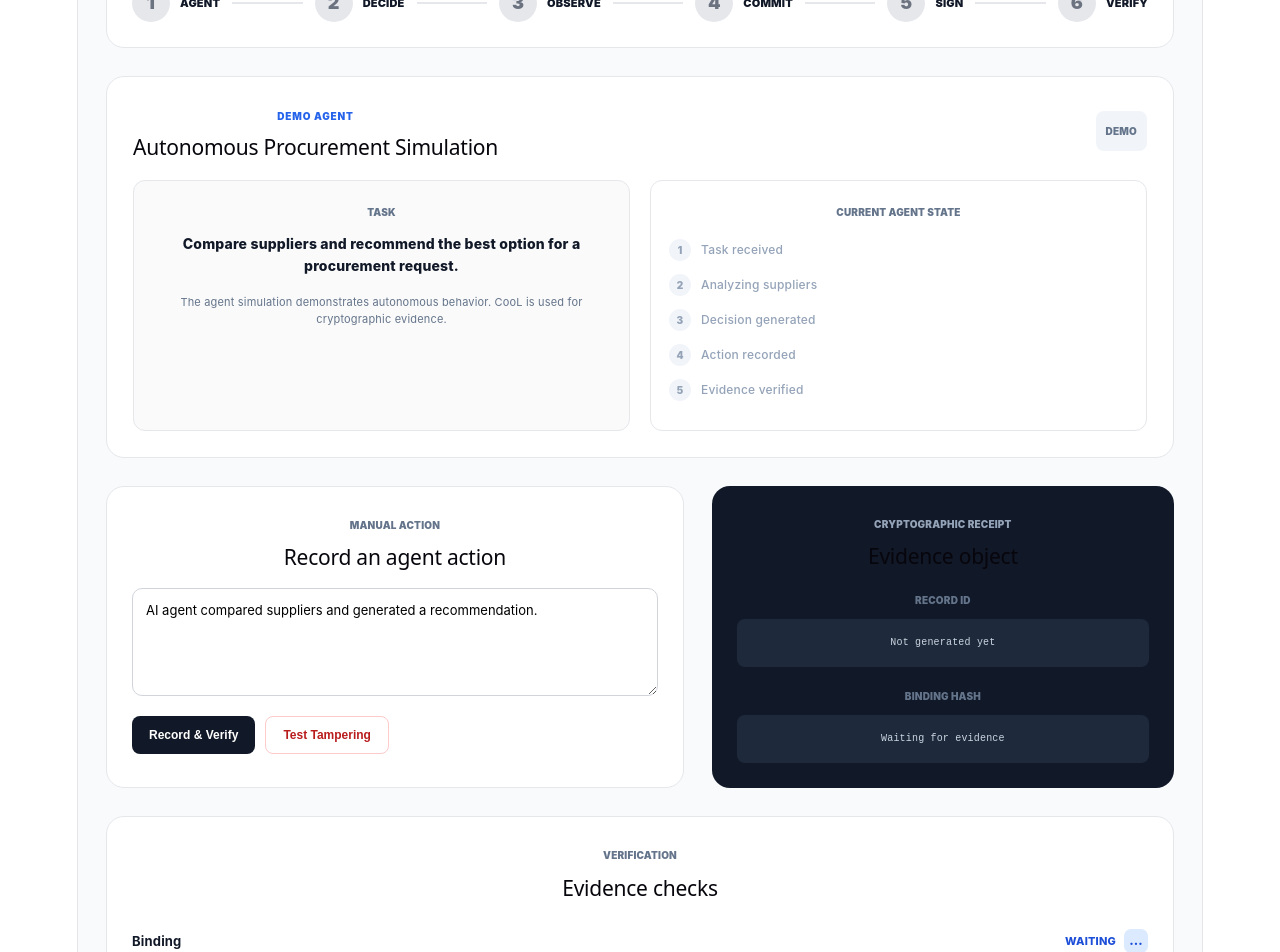
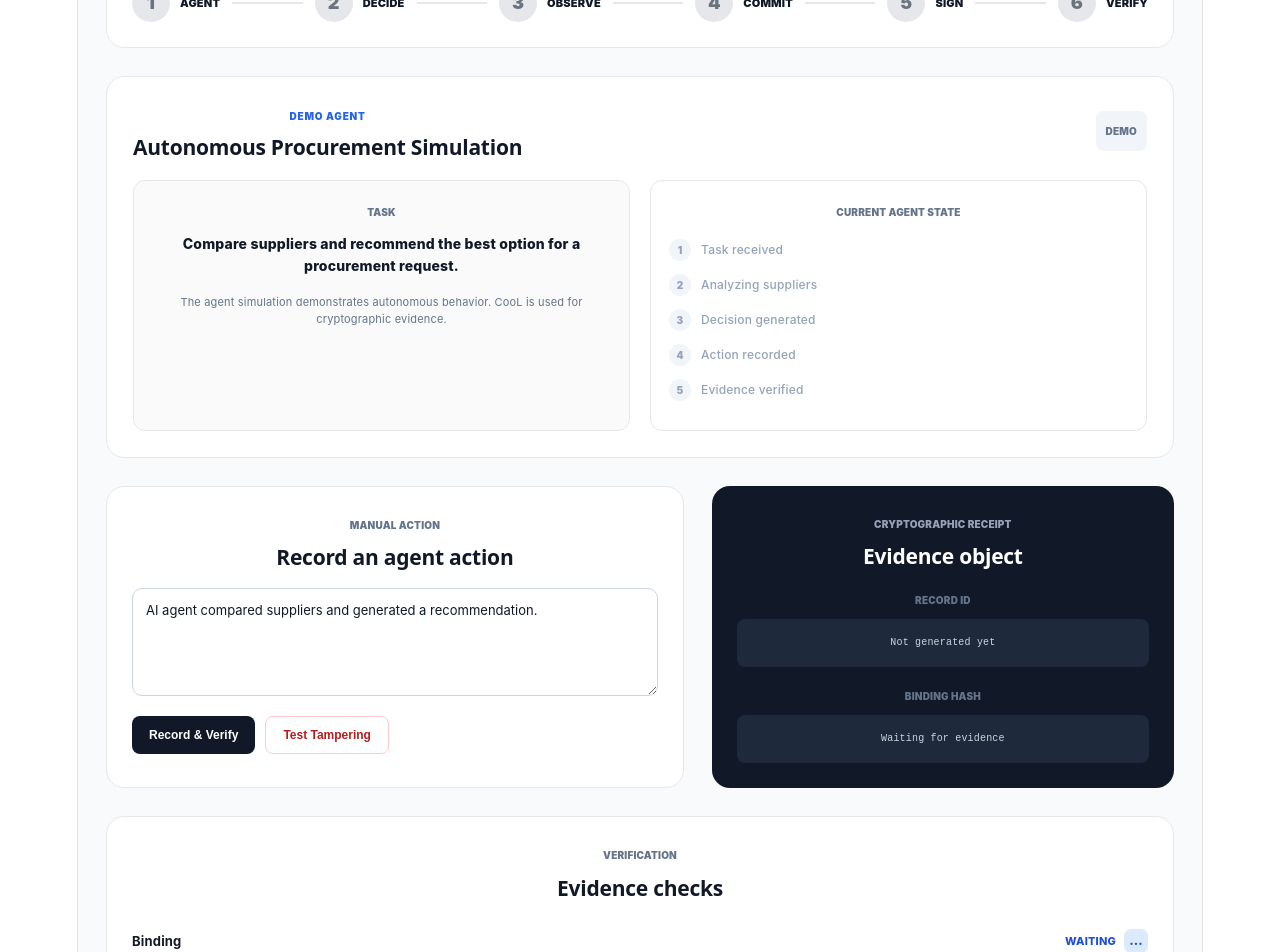
Before and after one commit to SaravanRaja08/agentproof, a React (Vite) app: page / in a window 1280 px wide. Shown: the part 540-1492 px from the top of the page. Built offline with nearby package versions, Linux system fonts and the light colour scheme.

Commit message:
Fix production API URL

```diff
--- a/src/App.jsx
+++ b/src/App.jsx
@@ -1,6 +1,6 @@
 import { useState } from "react";
 
-const API = "http://localhost:4000";
+const API = "";
 
 function PipelineStep({ number, title, active, done }) {
   return (
@@ -30,6 +30,7 @@ function PipelineStep({ number, title, active, done }) {
             fontSize: 11,
             fontWeight: 900,
             color: "#111827",
+            opacity: 1,
           }}
         >
           {title}
@@ -96,6 +97,8 @@ function Check({ label, value, state }) {
         style={{
           fontSize: 13,
           fontWeight: 700,
+          color: "#111827",
+          opacity: 1,
         }}
       >
         {label}
@@ -466,6 +469,8 @@ export default function App() {
               style={{
                 fontSize: 16,
                 fontWeight: 900,
+                color: "#111827",
+                opacity: 1,
               }}
             >
               AgentProof
@@ -489,6 +494,8 @@ export default function App() {
             gap: 8,
             fontSize: 12,
             fontWeight: 700,
+            color: "#111827",
+            opacity: 1,
           }}
         >
           <span
@@ -504,7 +511,7 @@ export default function App() {
         </div>
       </header>
 
-      {/* CONTENT */}
+      {/* MAIN */}
 
       <main
         style={{
@@ -538,8 +545,6 @@ export default function App() {
             >
               AI AGENT EVIDENCE LAYER
             </div>
-
-            {/* FIXED HERO TITLE */}
 
             <h1
               style={{
@@ -601,7 +606,7 @@ export default function App() {
             </button>
           </div>
 
-          {/* STATUS CARD */}
+          {/* STATUS */}
 
           <div
             style={{
@@ -809,6 +814,9 @@ export default function App() {
                 style={{
                   fontSize: 21,
                   margin: "6px 0 0",
+                  color: "#111827",
+                  fontWeight: 900,
+                  opacity: 1,
                 }}
               >
                 Autonomous Procurement Simulation
@@ -860,6 +868,8 @@ export default function App() {
                   fontWeight: 800,
                   lineHeight: 1.6,
                   marginTop: 8,
+                  color: "#111827",
+                  opacity: 1,
                 }}
               >
                 Compare suppliers and recommend the best
@@ -1023,6 +1033,8 @@ export default function App() {
                       fontSize: 16,
                       fontWeight: 900,
                       marginTop: 4,
+                      color: "#111827",
+                      opacity: 1,
                     }}
                   >
                     {decision.supplier}
@@ -1044,6 +1056,8 @@ export default function App() {
                       fontSize: 16,
                       fontWeight: 900,
                       marginTop: 4,
+                      color: "#111827",
+                      opacity: 1,
                     }}
                   >
                     {decision.score}
@@ -1133,10 +1147,15 @@ export default function App() {
               style={{
                 fontSize: 21,
                 margin: "7px 0 18px",
+                color: "#111827",
+                fontWeight: 900,
+                opacity: 1,
               }}
             >
               Record an agent action
             </h2>
+
+            {/* FIXED TEXTAREA */}
 
             <textarea
               value={action}
@@ -1147,12 +1166,23 @@ export default function App() {
               style={{
                 width: "100%",
                 boxSizing: "border-box",
-                border: "1px solid #d1d5db",
+                border: "1px solid #cbd5e1",
                 borderRadius: 10,
                 padding: 13,
                 fontSize: 13,
                 fontFamily: "inherit",
                 resize: "vertical",
+
+                /* IMPORTANT TEXT VISIBILITY FIX */
+                color: "#111827",
+                background: "#ffffff",
+                opacity: 1,
+
+                /* Makes the text easier to read */
+                WebkitTextFillColor: "#111827",
+                caretColor: "#111827",
+
+                outline: "none",
               }}
             />
 
@@ -1223,6 +1253,9 @@ export default function App() {
               style={{
                 fontSize: 21,
                 margin: "7px 0 18px",
+                color: "#ffffff",
+                fontWeight: 900,
+                opacity: 1,
               }}
             >
               Evidence object
@@ -1307,6 +1340,9 @@ export default function App() {
             style={{
               fontSize: 21,
               margin: "7px 0 15px",
+              color: "#111827",
+              fontWeight: 900,
+              opacity: 1,
             }}
           >
             Evidence checks
@@ -1374,6 +1410,9 @@ export default function App() {
             style={{
               fontSize: 23,
               margin: "7px 0 25px",
+              color: "#111827",
+              fontWeight: 900,
+              opacity: 1,
             }}
           >
             From autonomous action to verifiable evidence
@@ -1416,6 +1455,8 @@ export default function App() {
                     fontSize: 15,
                     fontWeight: 900,
                     marginTop: 8,
+                    color: "#111827",
+                    opacity: 1,
                   }}
                 >
                   {title}
```
